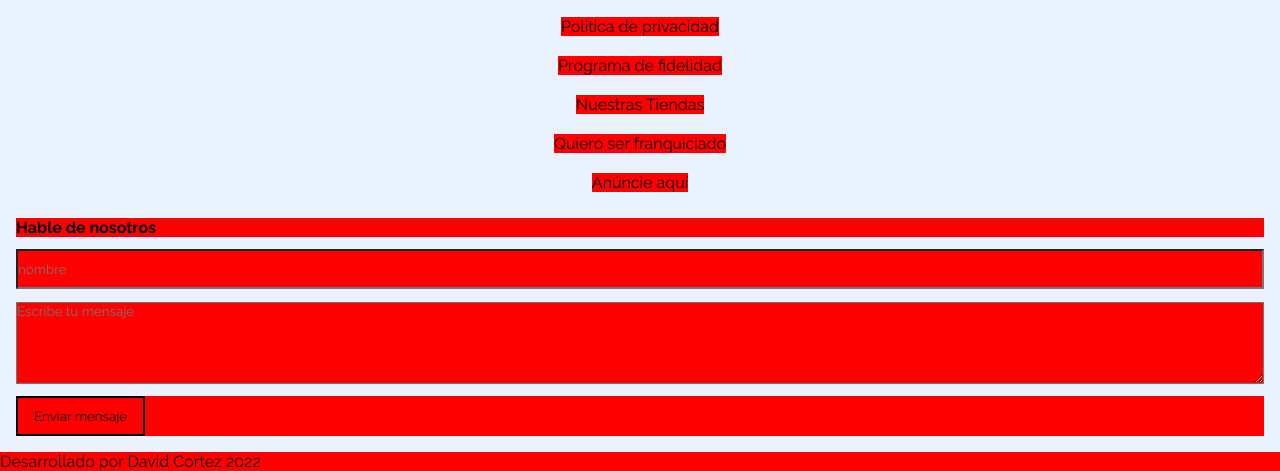
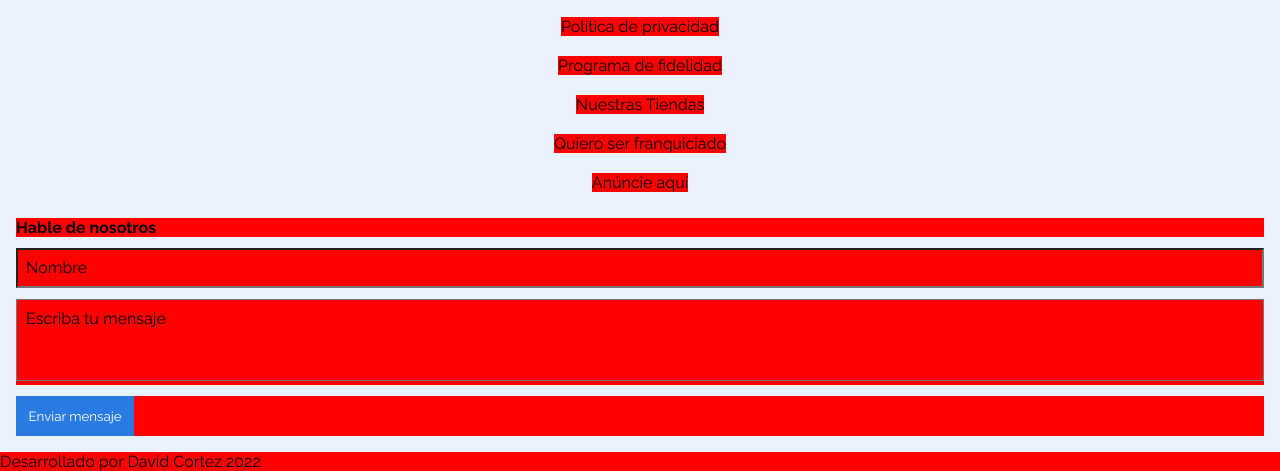
Before and after one commit to cortezdavid/ecommerceAlura, a plain HTML site: page index.html in a window 1280 px wide. Shown: the part 737-1208 px from the top of the page. Drawn offline with nearby package versions, Linux system fonts and the light colour scheme.

Commit message:
animaciones

```diff
--- a/css/styles.css
+++ b/css/styles.css
@@ -74,11 +74,12 @@ a{
     color: #ffffff;
 }
 
-.header__button{
+.acceptButton{
     background-color: #2A7AE4;
     border: none;
     width: 118px;
     height: 40px;
+    color: #ffffff
 }
 
 .sections{
@@ -125,16 +126,35 @@ a{
     font-weight: 700;
 }
 
-.containerContact__nombre{
+.containerContact__form{
+    position: relative;
+}
+
+.containerContact__form--label{
+    position: absolute;
+    top: 10px;
+    left: 10px;
+    transition: top 0.3s;
+}
+
+.containerContact__form--name{
+    width: 100%;
     height: 40px;
 }
 
-.containerContact__textarea{
+.containerContact__form--mensaje{
+    width: 100%;
     height: 82px;
+    resize: none;
 }
 
-.containerContact__button{
-    padding: 10px 16px;
+.containerContact__form--name:focus ~ .containerContact__form--label{
+    top: -10px;
+    font-size: 10px;
+}
+
+.containerContact__form--mensaje:focus ~ .containerContact__form--label{
+    top: -10px;
 }
 
 @media (min-width: 768px) {
--- a/index.html
+++ b/index.html
@@ -19,7 +19,7 @@
     <header class="header">
         <h1 class="header__titulo">Febrero Promocional</h1>
         <h2 class="header__subtitulo">Productos selecionados con 33% de descuento</h2>
-        <button class="header__button">Ver Consolasss</button>
+        <button class="acceptButton">Ver Consolas</button>
     </header>
     <main>
         <section class="sections">
@@ -167,14 +167,22 @@
         </div>
         <div class="containerContact">
             <p class="containerContact__contact">Hable de nosotros</p>
-            <input class="containerContact__nombre" type="text" placeholder="nombre">
-            <textarea class="containerContact__textarea" placeholder="Escribe tu mensaje"></textarea>
+            <div class="containerContact__form">
+                <input class="containerContact__form--name" type="text">
+                <label class="containerContact__form--label">Nombre</label>
+            </div>
+
+            <div class="containerContact__form">
+                <textarea class="containerContact__form--mensaje"></textarea>
+                <label class="containerContact__form--label">Escriba tu mensaje</label>
+            </div>
+
             <div>
-                <button class="containerContact__button">Enviar mensaje</button>
+                <button class="acceptButton">Enviar mensaje</button>
             </div>
 
         </div>
-        <div class="containerNombre">
+        <div class="containerName">
             <p>Desarrollado por David Cortez 2022</p>
         </div>
     </footer>
```
